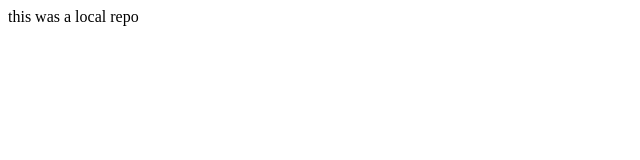
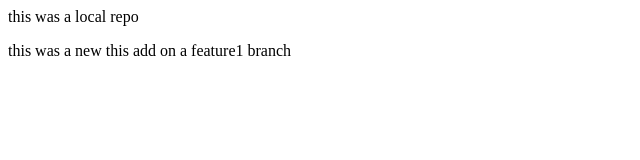
Before and after one commit to anubhavsinha08/localRepo, a plain HTML site: page index.html in a window 1280 px wide. Shown: the whole page, without its empty margins (0-640 px from the left). Drawn offline with Linux system fonts and the light colour scheme.

Commit message:
this was a new branch

```diff
--- a/index.html
+++ b/index.html
@@ -1 +1,2 @@
 <p>this was a local repo</p>
+<p>this was a new this add on a feature1 branch</p>
```
